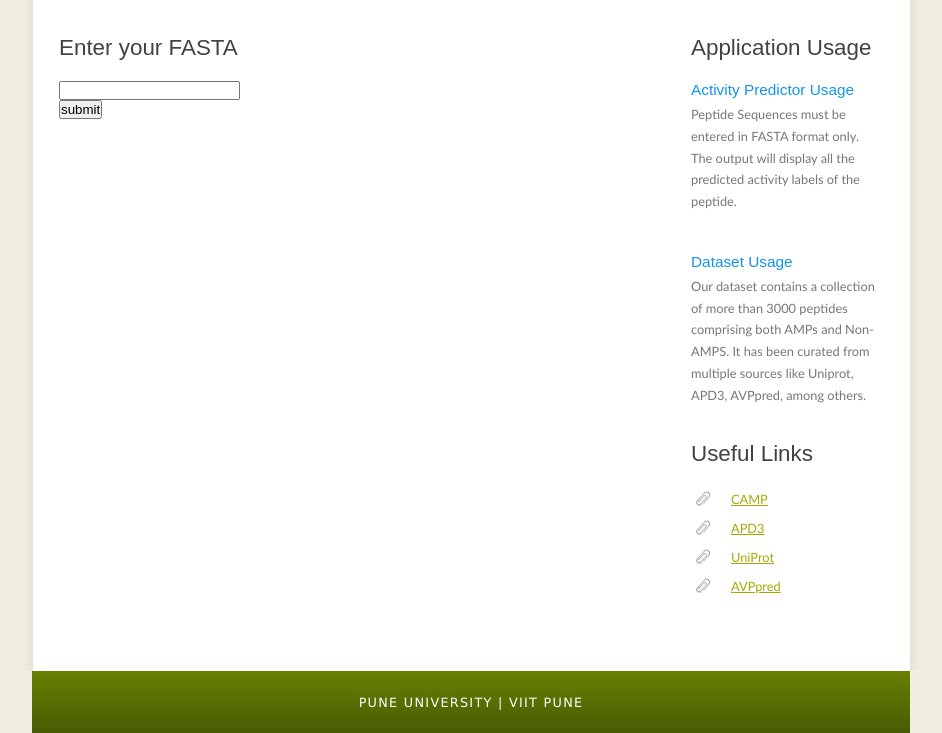
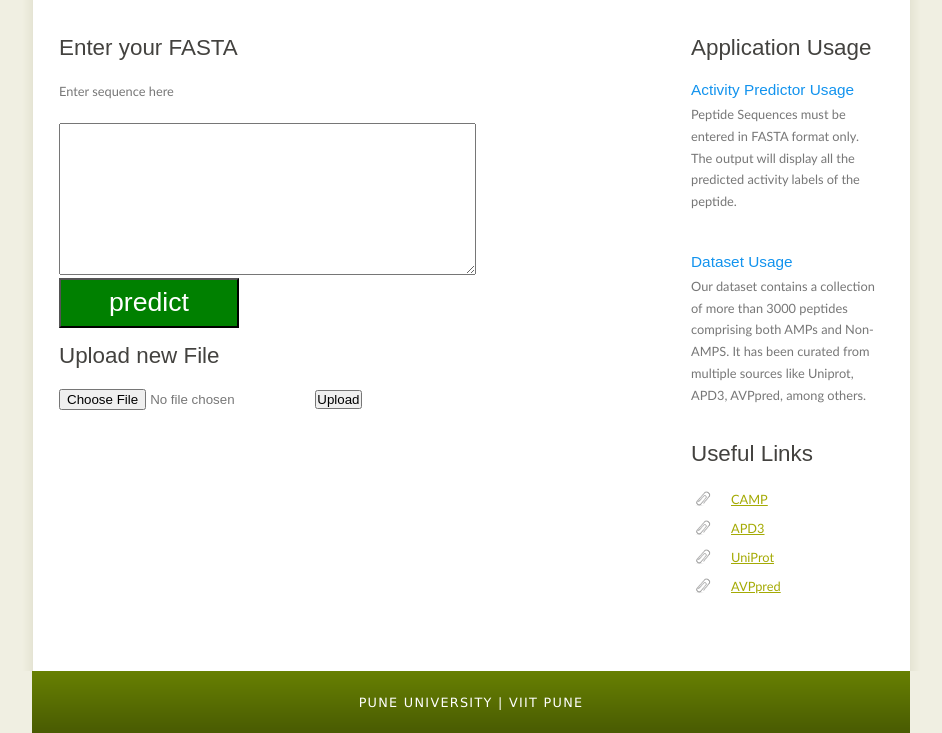
Before and after one commit to sanikak96/WebApp1, a Flask app: page /predict/ in a window 1280 px wide. Shown: the part 240-973 px from the top of the page, without its empty margins (169-1111 px from the left). Run offline with Flask 2, Linux system fonts and the light colour scheme; parts of the project's set-up code (start-up, migrations or seed data) failed here and were passed over; some libraries are stand-ins or nearby versions.

Commit message:
Update predictor.html

```diff
--- a/templates/predictor.html
+++ b/templates/predictor.html
@@ -23,13 +23,16 @@
         <ul id="menu">
           <!-- put class="selected" in the li tag for the selected page - to highlight which page you're on -->
           <li><a href="{{ url_for('main') }}">Home</a></li>
-	     <li class="selected"><a href="{{ url_for('pred') }}">Activity Predictor</a></li>
+	     <li class="selected"><a href="{{ url_for('predict') }}">Activity Predictor</a></li>
           <li><a href="{{ url_for('datas') }}">Dataset</a></li>
           <li><a href="{{ url_for('help') }}">Help</a></li>
           <li><a href="{{ url_for('about') }}">About Us</a></li>
 
+
         </ul>
+
       </div>
+
     </div>
     <div id="site_content">
       <div class="sidebar">
@@ -50,12 +53,20 @@
       </div>
       <div id="content">
 		<H1> Enter your FASTA </H1>
-		<form method="POST" action = "/pred/">
-		     <div class="form-group">
-		         <input type="text" name="seq">
-		     </div>
-		     <input class="btn btn-primary" type="submit" value="submit">
+		<form action="{{url_for('predict')}}" method="POST">
+		     <p>Enter sequence here </p>
+		     <textarea name="seq" cols=50 rows=10></textarea>
+		     <br/>
+		     <input type="submit" class="btn-info" value="predict" style="height: 50px; width: 180px; font-size:20pt; color:white; background-color:green "/>
 		</form>
+		<h1>Upload new File</h1>
+		<form action="{{url_for('upload')}}" method="POST" enctype=multipart/form-data>
+      		<p><input type=file name=file>
+         	<input type=submit value=Upload>
+
+		</form>
+
+
       </div>
     </div>
     <div id="content_footer"></div>
```
